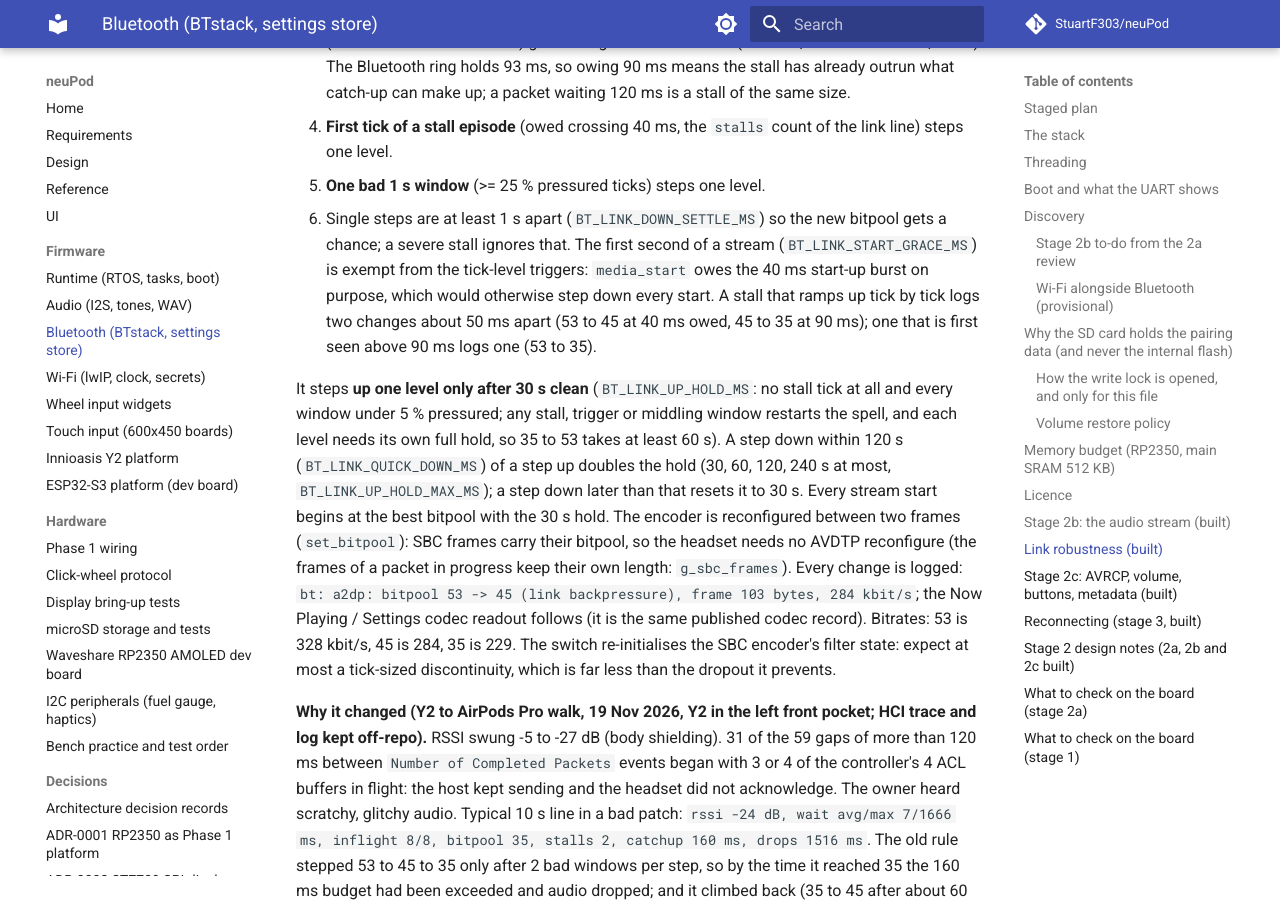
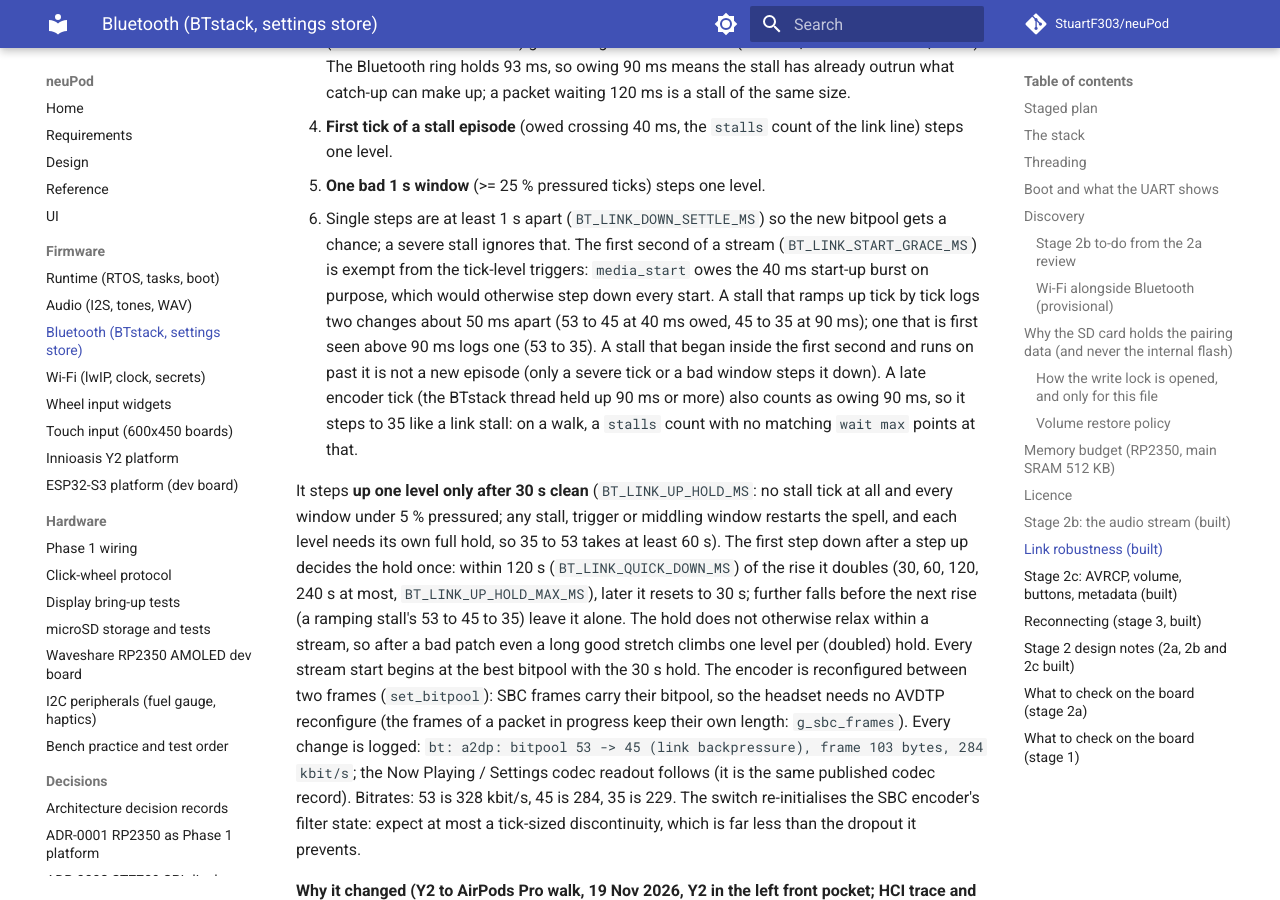
Before and after one commit to StuartF303/neuPod, an MkDocs documentation site: the page built from docs/bluetooth.md, in a window 1280 px wide and 900 px high, scrolled down 18840 px. Built offline with MkDocs 1.6.1 and Material for MkDocs 9.7.7, drawn with Linux system fonts in a browser that asks for light colours; comment, search, counter and statistics services are not loaded.

Commit message:
docs: bitpool hold doubles once per rise; late-tick and grace caveats
Co-Authored-By: Claude Opus 5.5 <noreply@anthropic.com>
Claude-Session: https://claude.ai/code/session_01NfmAnVDjnzfgW3yKGmiHZv

```diff
--- a/docs/bluetooth.md
+++ b/docs/bluetooth.md
@@ -395,10 +395,10 @@ The rings add nothing (shared store). The stack of BTstack's worker (6 KB) now a
    * **First tick of a stall episode** (owed crossing 40 ms, the `stalls` count of the link line) steps one level.
    * **One bad 1 s window** (>= 25 % pressured ticks) steps one level.
    * Single steps are at least 1 s apart (`BT_LINK_DOWN_SETTLE_MS`) so the new bitpool gets a chance; a severe stall ignores that. The first second of a stream (`BT_LINK_START_GRACE_MS`) is exempt from the tick-level triggers: `media_start` owes the 40 ms start-up burst on purpose, which
-     would otherwise step down every start. A stall that ramps up tick by tick logs two changes about 50 ms apart (53 to 45 at 40 ms owed, 45 to 35 at 90 ms); one that is first seen above 90 ms logs one (53 to 35).
+     would otherwise step down every start. A stall that ramps up tick by tick logs two changes about 50 ms apart (53 to 45 at 40 ms owed, 45 to 35 at 90 ms); one that is first seen above 90 ms logs one (53 to 35). A stall that began inside the first second and runs on past it is not a new episode (only a severe tick or a bad window steps it down). A late encoder tick (the BTstack thread held up 90 ms or more) also counts as owing 90 ms, so it steps to 35 like a link stall: on a walk, a `stalls` count with no matching `wait max` points at that.
 
-   It steps **up one level only after 30 s clean** (`BT_LINK_UP_HOLD_MS`: no stall tick at all and every window under 5 % pressured; any stall, trigger or middling window restarts the spell, and each level needs its own full hold, so 35 to 53 takes at least 60 s). A step down
-   within 120 s (`BT_LINK_QUICK_DOWN_MS`) of a step up doubles the hold (30, 60, 120, 240 s at most, `BT_LINK_UP_HOLD_MAX_MS`); a step down later than that resets it to 30 s. Every stream start begins at the best bitpool with the 30 s hold. The encoder is reconfigured between two frames (`set_bitpool`): SBC frames carry their bitpool, so the headset needs no AVDTP reconfigure
+   It steps **up one level only after 30 s clean** (`BT_LINK_UP_HOLD_MS`: no stall tick at all and every window under 5 % pressured; any stall, trigger or middling window restarts the spell, and each level needs its own full hold, so 35 to 53 takes at least 60 s). The first step down
+   after a step up decides the hold once: within 120 s (`BT_LINK_QUICK_DOWN_MS`) of the rise it doubles (30, 60, 120, 240 s at most, `BT_LINK_UP_HOLD_MAX_MS`), later it resets to 30 s; further falls before the next rise (a ramping stall's 53 to 45 to 35) leave it alone. The hold does not otherwise relax within a stream, so after a bad patch even a long good stretch climbs one level per (doubled) hold. Every stream start begins at the best bitpool with the 30 s hold. The encoder is reconfigured between two frames (`set_bitpool`): SBC frames carry their bitpool, so the headset needs no AVDTP reconfigure
    (the frames of a packet in progress keep their own length: `g_sbc_frames`). Every change is logged: `bt: a2dp: bitpool 53 -> 45 (link backpressure), frame 103 bytes, 284 kbit/s`; the Now Playing / Settings codec readout follows (it is the same published codec record). Bitrates:
    53 is 328 kbit/s, 45 is 284, 35 is 229. The switch re-initialises the SBC encoder's filter state: expect at most a tick-sized discontinuity, which is far less than the dropout it prevents.
 
```
Also changed, not shown: CHANGELOG.md (+1 -1 lines).
